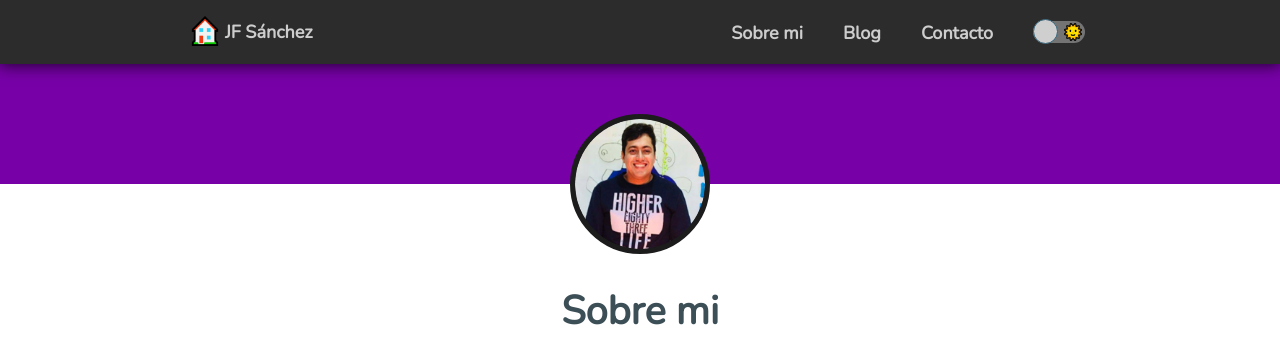
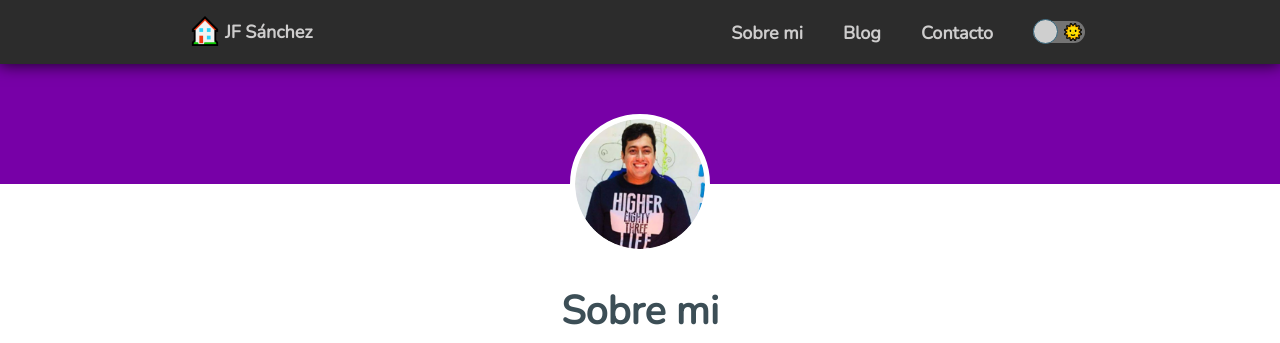
Before and after one commit to jfsanc/jfsanchez, a Jekyll site: the page built from _pages/experience.md, in a window 1280 px wide. Shown: the top 343 px of the page. Built offline with Jekyll 4.4.1, drawn with Linux system fonts in a browser that asks for light colours.

Commit message:
Update index.scss

```diff
--- a/_sass/pages/index.scss
+++ b/_sass/pages/index.scss
@@ -72,8 +72,8 @@
     position: relative;
 
     img {
-        background-color: var(--hero-bg-color);
-        border: 5px solid var(--hero-bg-color);
+        background-color: rgb(255, 255, 255);
+        border: 5px solid rgb(255, 255, 255);
         border-radius: 50%;
         bottom: -70px;
         height: 140px;
```
